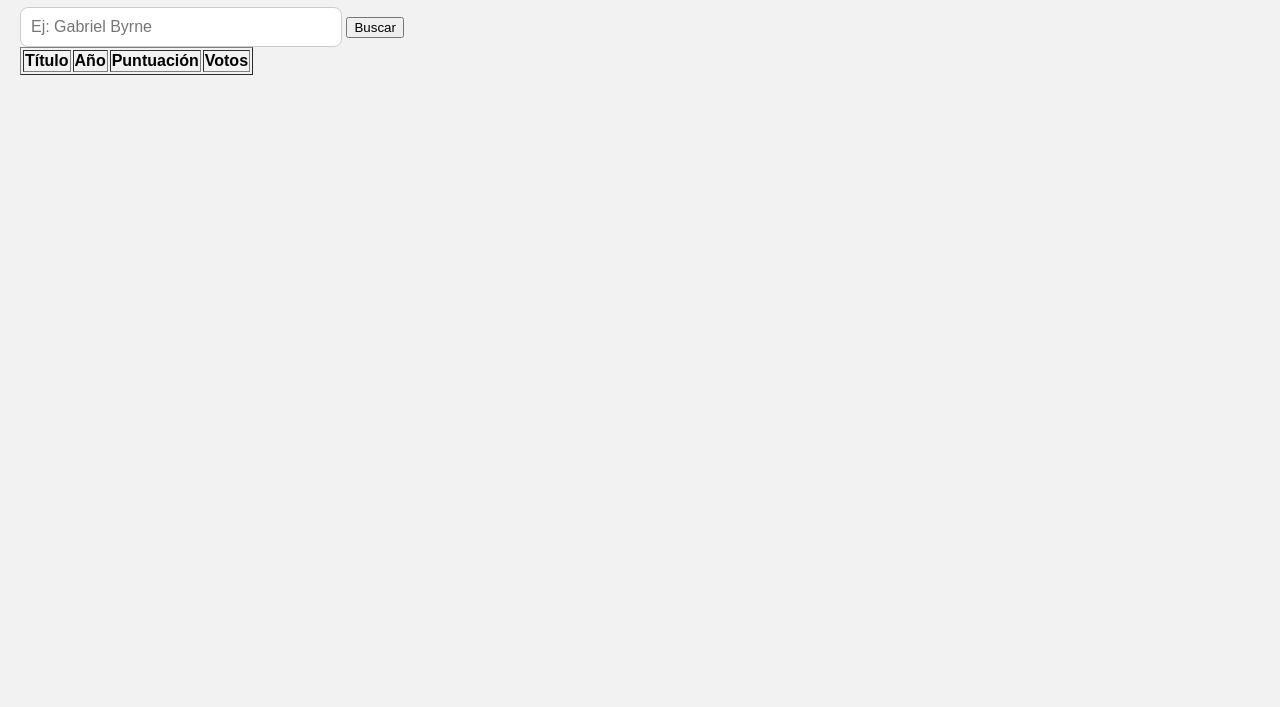
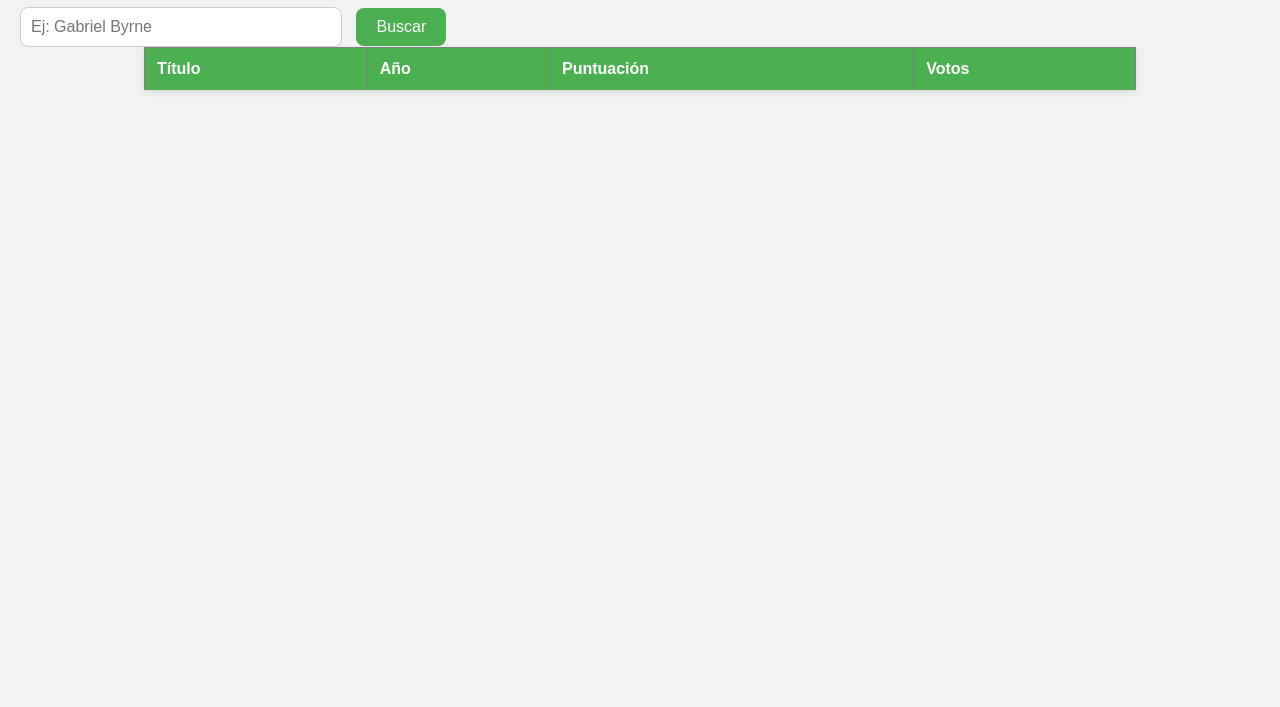
Before and after one commit to renzogeomar/tarea-SQLite, a website: page index.html in a window 1280 px wide. Shown: the part 93-800 px from the top of the page. Drawn offline with Linux system fonts and the light colour scheme.

Commit message:
haciendo el estilo parte 2

```diff
--- a/style.css
+++ b/style.css
@@ -22,3 +22,46 @@
       border-radius: 8px;
       font-size: 16px;
     }
+
+    button {
+      padding: 10px 20px;
+      font-size: 16px;
+      margin-left: 10px;
+      border: none;
+      background-color: #4CAF50;
+      color: white;
+      border-radius: 8px;
+      cursor: pointer;
+    }
+
+    button:hover {
+      background-color: #45a049;
+    }
+
+    table {
+      margin: 0 auto;
+      width: 80%;
+      border-collapse: collapse;
+      background-color: white;
+      box-shadow: 0 2px 6px rgba(0, 0, 0, 0.1);
+    }
+
+    th, td {
+      padding: 12px;
+      text-align: left;
+      border-bottom: 1px solid #ddd;
+    }
+
+    th {
+      background-color: #4CAF50;
+      color: white;
+    }
+
+    tr:hover {
+      background-color: #f1f1f1;
+    }
+
+    td[colspan] {
+      text-align: center;
+      color: red;
+    }
```
